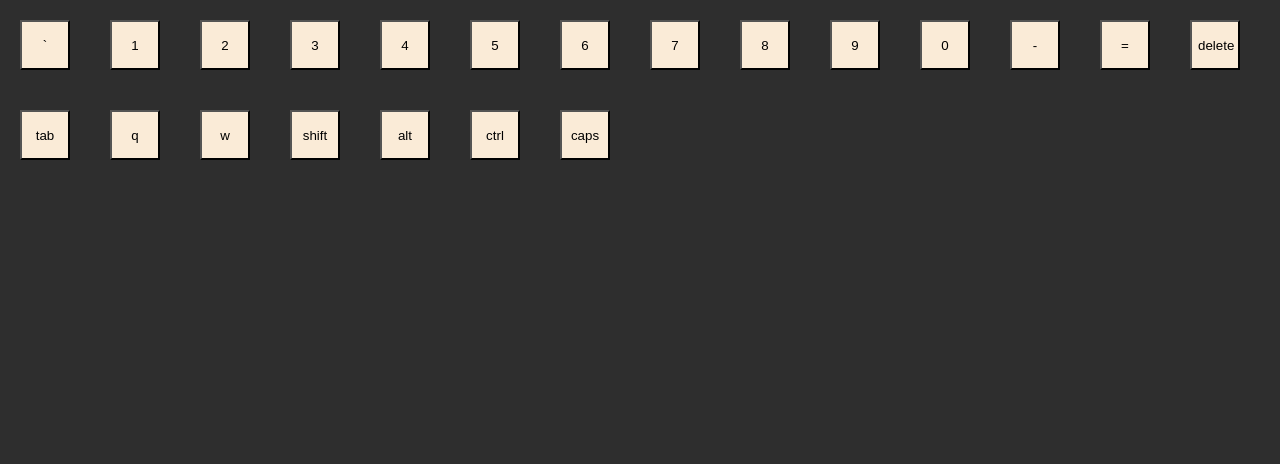
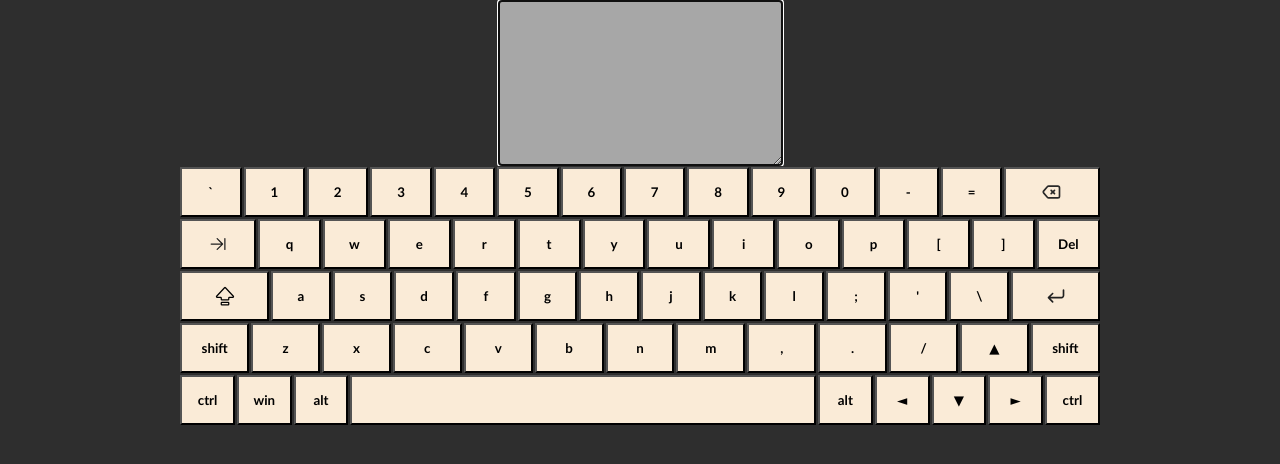
Before and after one commit to funduk1223/virtual-keyboard, a website: page index.html in a window 1280 px wide. Drawn offline with Linux system fonts and the light colour scheme.

Commit message:
fix: fix bug with shift and instancly caps method and bug with mouse click

```diff
--- a/index.html
+++ b/index.html
@@ -11,6 +11,7 @@
 
 <body>
   <section class="wrapper">
+    <textarea readonly autofocus="true" class="textarea" rows="10" cols="33" ></textarea>
     <div class="visual-keyboard">
     </div>
   </section>
--- a/keys.json
+++ b/keys.json
@@ -173,7 +173,7 @@
         "code": "Backspace",
         "element": {
             "en": {
-                "value": "delete"
+                "value": ""
             }
         }
     },
@@ -182,7 +182,7 @@
         "code": "Tab",
         "element": {
             "en": {
-                "value": "tab"
+                "value": "\t\t"
             }
         }
     },
@@ -212,12 +212,497 @@
             }
         }
     },
+    "KeyE": {
+        "type": "char",
+        "element": {
+            "en": {
+                "value": "e",
+                "shiftValue": "E"
+            },
+            "ru": {
+                "value": "у",
+                "shiftValue": "У"
+            }
+        }
+    },
+    "KeyR": {
+        "type": "char",
+        "element": {
+            "en": {
+                "value": "r",
+                "shiftValue": "R"
+            },
+            "ru": {
+                "value": "к",
+                "shiftValue": "К"
+            }
+        }
+    },
+    "KeyT": {
+        "type": "char",
+        "element": {
+            "en": {
+                "value": "t",
+                "shiftValue": "T"
+            },
+            "ru": {
+                "value": "е",
+                "shiftValue": "Е"
+            }
+        }
+    },
+    "KeyY": {
+        "type": "char",
+        "element": {
+            "en": {
+                "value": "y",
+                "shiftValue": "Y"
+            },
+            "ru": {
+                "value": "н",
+                "shiftValue": "Н"
+            }
+        }
+    },
+    "KeyU": {
+        "type": "char",
+        "element": {
+            "en": {
+                "value": "u",
+                "shiftValue": "U"
+            },
+            "ru": {
+                "value": "г",
+                "shiftValue": "Г"
+            }
+        }
+    },
+    "KeyI": {
+        "type": "char",
+        "element": {
+            "en": {
+                "value": "i",
+                "shiftValue": "I"
+            },
+            "ru": {
+                "value": "ш",
+                "shiftValue": "Ш"
+            }
+        }
+    },
+    "KeyO": {
+        "type": "char",
+        "element": {
+            "en": {
+                "value": "o",
+                "shiftValue": "O"
+            },
+            "ru": {
+                "value": "щ",
+                "shiftValue": "Щ"
+            }
+        }
+    },
+    "KeyP": {
+        "type": "char",
+        "element": {
+            "en": {
+                "value": "p",
+                "shiftValue": "P"
+            },
+            "ru": {
+                "value": "з",
+                "shiftValue": "З"
+            }
+        }
+    },
+    "BracketLeft": {
+        "type": "char",
+        "element": {
+            "en": {
+                "value": "[",
+                "shiftValue": "{"
+            },
+            "ru": {
+                "value": "х",
+                "shiftValue": "Х"
+            }
+        }
+    },
+    "BracketRight": {
+        "type": "char",
+        "element": {
+            "en": {
+                "value": "]",
+                "shiftValue": "}"
+            },
+            "ru": {
+                "value": "ъ",
+                "shiftValue": "Ъ"
+            }
+        }
+    },
+    "Delete": {
+        "type": "func",
+        "code": "Delete",
+        "element": {
+            "en": {
+                "value": "Del"
+            }
+        }
+    },
+    "CapsLock": {
+        "type": "func",
+        "code": "CapsLock",
+        "element": {
+            "en": {
+                "value": " "
+            }
+        }
+    },
+    "KeyA": {
+        "type": "char",
+        "element": {
+            "en": {
+                "value": "a",
+                "shiftValue": "A"
+            },
+            "ru": {
+                "value": "ф",
+                "shiftValue": "Ф"
+            }
+        }
+    },
+    "KeyS": {
+        "type": "char",
+        "element": {
+            "en": {
+                "value": "s",
+                "shiftValue": "S"
+            },
+            "ru": {
+                "value": "ы",
+                "shiftValue": "Ы"
+            }
+        }
+    },
+    "KeyD": {
+        "type": "char",
+        "element": {
+            "en": {
+                "value": "d",
+                "shiftValue": "D"
+            },
+            "ru": {
+                "value": "в",
+                "shiftValue": "В"
+            }
+        }
+    },
+    "KeyF": {
+        "type": "char",
+        "element": {
+            "en": {
+                "value": "f",
+                "shiftValue": "F"
+            },
+            "ru": {
+                "value": "а",
+                "shiftValue": "А"
+            }
+        }
+    },
+    "KeyG": {
+        "type": "char",
+        "element": {
+            "en": {
+                "value": "g",
+                "shiftValue": "G"
+            },
+            "ru": {
+                "value": "п",
+                "shiftValue": "П"
+            }
+        }
+    },
+    "KeyH": {
+        "type": "char",
+        "element": {
+            "en": {
+                "value": "h",
+                "shiftValue": "H"
+            },
+            "ru": {
+                "value": "р",
+                "shiftValue": "Р"
+            }
+        }
+    },
+    "KeyJ": {
+        "type": "char",
+        "element": {
+            "en": {
+                "value": "j",
+                "shiftValue": "J"
+            },
+            "ru": {
+                "value": "о",
+                "shiftValue": "О"
+            }
+        }
+    },
+    "KeyK": {
+        "type": "char",
+        "element": {
+            "en": {
+                "value": "k",
+                "shiftValue": "K"
+            },
+            "ru": {
+                "value": "л",
+                "shiftValue": "Л"
+            }
+        }
+    },
+    "KeyL": {
+        "type": "char",
+        "element": {
+            "en": {
+                "value": "l",
+                "shiftValue": "L"
+            },
+            "ru": {
+                "value": "д",
+                "shiftValue": "Д"
+            }
+        }
+    },
+    "Semicolon": {
+        "type": "char",
+        "element": {
+            "en": {
+                "value": ";",
+                "shiftValue": ":"
+            },
+            "ru": {
+                "value": "ж",
+                "shiftValue": "Ж"
+            }
+        }
+    },
+    "Quote": {
+        "type": "char",
+        "element": {
+            "en": {
+                "value": "'",
+                "shiftValue": "\""
+            },
+            "ru": {
+                "value": "э",
+                "shiftValue": "Э"
+            }
+        }
+    },
+    "Backslash": {
+        "type": "char",
+        "element": {
+            "en": {
+                "value": "\\",
+                "shiftValue": "|"
+            },
+            "ru": {
+                "value": "\\",
+                "shiftValue": "/"
+            }
+        }
+    },
+    "Enter": {
+        "type": "char",
+        "code": "Enter",
+        "element": {
+            "en": {
+                "value": "\n",
+                "shiftValue": "\n"
+            }
+        }
+    },
+
     "ShiftLeft": {
         "type": "func",
         "code": "ShiftLeft",
         "element": {
             "en": {
                 "value": "shift"
+            }
+        }
+    },
+    "KeyZ": {
+        "type": "char",
+        "element": {
+            "en": {
+                "value": "z",
+                "shiftValue": "Z"
+            },
+            "ru": {
+                "value": "я",
+                "shiftValue": "Я"
+            }
+        }
+    },
+    "KeyX": {
+        "type": "char",
+        "element": {
+            "en": {
+                "value": "x",
+                "shiftValue": "X"
+            },
+            "ru": {
+                "value": "ч",
+                "shiftValue": "Ч"
+            }
+        }
+    },
+    "KeyC": {
+        "type": "char",
+        "element": {
+            "en": {
+                "value": "c",
+                "shiftValue": "C"
+            },
+            "ru": {
+                "value": "с",
+                "shiftValue": "С"
+            }
+        }
+    },
+    "KeyV": {
+        "type": "char",
+        "element": {
+            "en": {
+                "value": "v",
+                "shiftValue": "V"
+            },
+            "ru": {
+                "value": "м",
+                "shiftValue": "М"
+            }
+        }
+    },
+    "KeyB": {
+        "type": "char",
+        "element": {
+            "en": {
+                "value": "b",
+                "shiftValue": "B"
+            },
+            "ru": {
+                "value": "и",
+                "shiftValue": "И"
+            }
+        }
+    },
+    "KeyN": {
+        "type": "char",
+        "element": {
+            "en": {
+                "value": "n",
+                "shiftValue": "N"
+            },
+            "ru": {
+                "value": "т",
+                "shiftValue": "Т"
+            }
+        }
+    },
+    "KeyM": {
+        "type": "char",
+        "element": {
+            "en": {
+                "value": "m",
+                "shiftValue": "M"
+            },
+            "ru": {
+                "value": "ь",
+                "shiftValue": "Ь"
+            }
+        }
+    },
+    "Comma": {
+        "type": "char",
+        "element": {
+            "en": {
+                "value": ",",
+                "shiftValue": "<"
+            },
+            "ru": {
+                "value": "б",
+                "shiftValue": "Б"
+            }
+        }
+    },
+    "Period": {
+        "type": "char",
+        "element": {
+            "en": {
+                "value": ".",
+                "shiftValue": ">"
+            },
+            "ru": {
+                "value": "ю",
+                "shiftValue": "Ю"
+            }
+        }
+    },
+    "Slash": {
+        "type": "char",
+        "element": {
+            "en": {
+                "value": "/",
+                "shiftValue": "?"
+            },
+            "ru": {
+                "value": ".",
+                "shiftValue": ","
+            }
+        }
+    },
+    "ArrowUp": {
+        "type": "char",
+        "element": {
+            "en": {
+                "value": "▲",
+                "shiftValue": "▲"
+            },
+            "ru": {
+                "value": "▲",
+                "shiftValue": "▲"
+            }
+        }
+    },
+    "ShiftRight": {
+        "type": "func",
+        "code": "ShiftRight",
+        "element": {
+            "en": {
+                "value": "shift"
+            }
+        }
+    },
+    "ControlLeft": {
+        "type": "func",
+        "code": "ControlLeft",
+        "element": {
+            "en": {
+                "value": "ctrl"
+            }
+        }
+    },
+    "MetaLeft": {
+        "type": "func",
+        "code": "MetaLeft",
+        "element": {
+            "en": {
+                "value": "win"
             }
         }
     },
@@ -230,22 +715,71 @@
             }
         }
     },
-    "ControlLeft": {
+    "Space": {
+        "type": "char",
+        "code": "Space",
+        "element": {
+            "en": {
+                "value": " ",
+                "shiftValue" : " "
+            }
+        }
+    },
+    "AltRight": {
         "type": "func",
-        "code": "ControlLeft",
+        "code": "AltLeft",
+        "element": {
+            "en": {
+                "value": "alt"
+            }
+        }
+    },
+    "ArrowLeft": {
+        "type": "char",
+        "element": {
+            "en": {
+                "value": "◄",
+                "shiftValue": "◄"
+            },
+            "ru": {
+                "value": "◄",
+                "shiftValue": "◄"
+            }
+        }
+    },
+    "ArrowDown": {
+        "type": "char",
+        "element": {
+            "en": {
+                "value": "▼",
+                "shiftValue": "▼"
+            },
+            "ru": {
+                "value": "▼",
+                "shiftValue": "▼"
+            }
+        }
+    },
+    "ArrowRight": {
+        "type": "char",
+        "element": {
+            "en": {
+                "value": "►",
+                "shiftValue": "►"
+            },
+            "ru": {
+                "value": "►",
+                "shiftValue": "►"
+            }
+        }
+    },
+    "ControlRight": {
+        "type": "func",
+        "code": "ControlRight",
         "element": {
             "en": {
                 "value": "ctrl"
             }
         }
-    },
-    "CapsLock": {
-        "type": "func",
-        "code": "CapsLock",
-        "element": {
-            "en": {
-                "value": "caps"
-            }
-        }
     }
 }
--- a/script.js
+++ b/script.js
@@ -1,6 +1,3 @@
-// TODO: create a vertual keyboard also from scripts
-const virtualKeyboard = document.querySelector('.visual-keyboard');
-
 class KeyButton {
   constructor(obj, lang) {
     this.type = obj.type;
@@ -22,7 +19,7 @@ class KeyButton {
         result = this.key.en;
         break;
       case 'ru':
-        result = this.key.ru == undefined ? this.key.en : this.key.ru;
+        result = this.key.ru === undefined ? this.key.en : this.key.ru;
         break;
       default:
         throw new Error('Can\'t recognize the language');
@@ -51,7 +48,7 @@ class KeyButton {
   toggleLanguage() {
     switch (this.lang) {
       case 'en':
-        this.mainLang = this.key.ru == undefined ? this.key.en : this.key.ru;
+        this.mainLang = this.key.ru === undefined ? this.key.en : this.key.ru;
         this.lang = 'ru';
         break;
       case 'ru':
@@ -71,9 +68,10 @@ class KeyButton {
 }
 
 class KeyBoard {
-  constructor(elem) {
+  constructor(elem, textArea) {
     this.elem = elem;
-    // elem.onclick = this.onClick.bind(this);
+    this.textArea = textArea;
+    this.input = '';
     this.keysList = {};
     this.language = 'en';
     this.isShiftPressed = false;
@@ -82,14 +80,10 @@ class KeyBoard {
     this.isCapsPressed = false;
   }
 
-  onClick(event) {
-    const element = event.target;
-    if (element.nodeName === 'BUTTON') {
-      console.log(`this.elem = ${this.elem} menu class = ${element.id}`);
-    }
-  }
-
   init(obj) {
+    let row = document.createElement('div');
+    row.className = 'visual-keyboard__row';
+    this.elem.appendChild(row);
     for (const key in obj) {
       // TODO: check local storage and get lang value; try catch and set default;
       const lang = 'en';
@@ -97,23 +91,34 @@ class KeyBoard {
       const keyButton = new KeyButton(element, lang);
       const htmlButton = this.createKeyButton(key, keyButton.value);
       this.keysList[key] = keyButton;
-      this.elem.appendChild(htmlButton);
+      row.appendChild(htmlButton);
+      if (key === 'Backspace'
+          || key === 'Delete'
+          || key === 'Enter'
+          || key === 'ShiftRight') {
+        row = document.createElement('div');
+        row.className = 'visual-keyboard__row';
+        this.elem.appendChild(row);
       }
-
+    }
+    console.log(this.keysList);
     return this.keysList;
   }
 
   createKeyButton(id, value) {
     const htmlButton = document.createElement('button');
-    htmlButton.className = 'key-button';
+    htmlButton.className = 'visual-keyboard__button';
     htmlButton.id = `${id}`;
     htmlButton.innerText = `${value}`;
+    console.log(id);
+
     htmlButton.addEventListener('mousedown', () => {
       this.buttonMouseDownHandler(htmlButton);
     });
     htmlButton.addEventListener('mouseup', () => {
       this.buttonMouseUpHandler(htmlButton);
     });
+
     return htmlButton;
   }
 
@@ -122,11 +127,11 @@ class KeyBoard {
     switch (active) {
       case true:
         htmlBtn = this.elem.querySelector(`#${elem}`);
-        htmlBtn.classList.add('key-button-active');
+        htmlBtn.classList.add('visual-keyboard__button_active');
         break;
       case false:
         htmlBtn = this.elem.querySelector(`#${elem}`);
-        htmlBtn.classList.remove('key-button-active');
+        htmlBtn.classList.remove('visual-keyboard__button_active');
         break;
 
       default:
@@ -164,9 +169,10 @@ class KeyBoard {
   capsButtons() {
     for (const k in this.keysList) {
       let btn;
+      // let reg = new RegExp(/[a-zа-я]/ig);
       const keyButton = this.keysList[k];
-
-      if (this.keysList[k].type === 'char') {
+      const result = keyButton.returnValue().match(/[a-zа-яё]/ig);
+      if (this.keysList[k].type === 'char' && result) {
         keyButton.toggleValue();
         btn = document.getElementById(k);
         btn.innerText = '';
@@ -177,17 +183,21 @@ class KeyBoard {
 
   buttonMouseUpHandler(htmlButton) {
     if (`${htmlButton.id}` in this.keysList) {
-      const entiresBtn = this.keysList[htmlButton.id];
-      // console.log(`type = ${entiresBtn.type} html value = '${htmlButton.innerText}' btn value = '${entiresBtn.value}' code button = ${entiresBtn.code}`);
-      this.buttonKeyUpHandler(entiresBtn.code);
+      this.buttonKeyUpHandler(htmlButton.id);
+      htmlButton.removeEventListener('mouseleave', () => {
+        this.buttonMouseUpHandler(htmlButton);
+      });
     }
   }
 
   buttonMouseDownHandler(htmlButton) {
     if (`${htmlButton.id}` in this.keysList) {
       const entiresBtn = this.keysList[htmlButton.id];
-      console.log(`type = ${entiresBtn.type} html value = '${htmlButton.innerText}' btn value = '${entiresBtn.value}' code button = ${entiresBtn.code}`);
-      this.buttonPressDownHandler(entiresBtn.code);
+      console.log(`type = ${entiresBtn.type} html value = '${htmlButton.innerText}' btn value = '${entiresBtn.value}' code button = ${htmlButton.id}`);
+      this.buttonPressDownHandler(htmlButton.id);
+      htmlButton.addEventListener('mouseleave', () => {
+        this.buttonMouseUpHandler(htmlButton);
+      });
     }
   }
 
@@ -200,7 +210,8 @@ class KeyBoard {
   }
 
   buttonPressDownHandler(btn) {
-    if (`${btn}` in this.keysList) {
+    if (`${btn}` in this.keysList) { // Functionality key
+      if (this.keysList[btn].type === 'func') {
         if (!this.isShiftPressed && (btn === 'ShiftLeft' || btn === 'ShiftRight')) {
           this.isShiftPressed = true;
           this.setActiveState(this.isShiftPressed, btn);
@@ -212,15 +223,21 @@ class KeyBoard {
           this.isAltPressed = true;
           this.setActiveState(this.isAltPressed, btn);
         } else if (btn === 'CapsLock') {
-        console.log(`CAPS has pressed! ${btn}`);
-
           this.isCapsPressed = !this.isCapsPressed;
           this.capsButtons();
           this.setActiveState(this.isCapsPressed, btn);
+        } else if (btn === 'Tab') {
+          this.input += '  ';
+          this.textArea.textContent = this.input;
+          this.setActiveState(true, btn);
+        } else if (btn === 'Backspace') {
+          this.setActiveState(true, btn);
         }
-      // Default:
-      else {
+      } else if (this.keysList[btn].type !== 'func') { // Default key:
         this.setActiveState(true, btn);
+        this.input += this.keysList[btn].value;
+        this.textArea.textContent = this.input;
+        console.log(this.input);
       }
 
       if (this.isCtrlPressed && this.isAltPressed) {
@@ -248,21 +265,30 @@ class KeyBoard {
     }
   }
 }
-
+// TODO: create a vertual keyboard also from scripts
+const virtualKeyboard = document.querySelector('.visual-keyboard');
+const textArea = document.querySelector('.textarea');
 let keyBoard;
 let KEYS;
 fetch('/keys.json')
   .then((response) => response.json())
   .then((responseJSON) => {
     KEYS = responseJSON;
-    keyBoard = new KeyBoard(virtualKeyboard);
+    keyBoard = new KeyBoard(virtualKeyboard, textArea);
     keyBoard.init(KEYS);
   });
 
 // Phisycal Keyboard handler to special buttons
-
 document.addEventListener('keydown', (event) => {
   const { code } = event;
+  if (code === 'Tab'
+  || code === 'Backspace'
+  || code === 'AltRight'
+  || code === 'ArrowLeft'
+  || code === 'ArrowDown'
+  || code === 'ArrowUp') {
+    event.preventDefault();
+  }
   keyBoard.buttonKeyDownHandler(code);
   console.log(`!! pressed btn = ${code}`);
 });
@@ -271,3 +297,7 @@ document.addEventListener('keyup', (event) => {
   const { code } = event;
   keyBoard.buttonKeyUpHandler(code);
 });
+
+// textArea.onblur = function() {
+//   textArea.focus();
+// }
--- a/style.css
+++ b/style.css
@@ -1,42 +1,111 @@
 * {
   margin: 0;
   background-color: rgb(46, 46, 46);
+  font-family:'Trebuchet MS', 'Lucida Sans Unicode', 'Lucida Grande', 'Lucida Sans', Arial, sans-serif;
+  font-style: normal;
+  font-weight: bolder;
 }
 
 .wrapper {
   display: flex;
-  flex-direction: row;
-  flex-wrap: wrap;
+  flex-direction: column;
   justify-content: center;
   align-items: center;
   height: 100%;
   width: 100%;
 }
 
+.textarea {
+  background-color: rgb(167, 167, 167);
+}
 
 .visual-keyboard {
+  display: flex;
   margin: 0 auto;
+  flex-direction: column;
+  flex-wrap: nowrap;
+  justify-content:  space-between;
+  align-items: center;
+  width: 90%;
+  height: 100%;
+}
+
+.visual-keyboard__row {
+  margin: 0;
+  width: 80%;
+  display: flex;
+  flex-direction: row;
+  justify-content: space-between;
+  flex-wrap: nowrap;
 }
 
 button {
-  width: 50px;
   height: 50px;
-  margin: 20px 20px;
+  width:  50px;
+  margin: 1px;
+  align-self: center;
+  flex-grow: 1;
 }
 
-.key-button {
+.visual-keyboard__button {
+  flex-grow: 1;
+  display: flex;
+  align-items: center;
+  justify-content: center;
   background-color: antiquewhite;
   transition: all 0.5s ease;
 }
 
-.key-button-active {
+.visual-keyboard__button_active {
   background-color: rgb(245, 97, 97);
 }
 
-.key-button:hover {
+.visual-keyboard__button:hover {
   background-color: rgb(219, 250, 215);
 }
 
-.key-button:active {
+.visual-keyboard__button:active {
   background-color: rgb(250, 149, 149);
 }
+
+img {
+  width: clamp(8px, 100%, 32px);
+  height: clamp(8px, 100%, 32px);
+  background-color: none;
+}
+
+#Backspace {
+  flex-grow: 4;
+  background-image: url("./media/icon/backspace-svgrepo-com.svg");
+  background-size: clamp(8px, 100%, 20px);
+  background-repeat: no-repeat;
+  background-position: center;
+}
+#Enter {
+  flex-grow: 4;
+  background-image: url("./media/icon/arrow-enter-svgrepo-com.svg");
+  background-size: clamp(8px, 100%, 20px);
+  background-repeat: no-repeat;
+  background-position: center;
+}
+#Space {
+  width: 50%;
+  background-image: url("./media/icon/");
+  background-size: clamp(8px, 100%, 20px);
+  background-repeat: no-repeat;
+  background-position: center;
+}
+#Tab {
+  flex-grow: 2;
+  background-image: url("./media/icon/keyboard-tab-svgrepo-com.svg");
+  background-size: clamp(8px, 100%, 20px);
+  background-repeat: no-repeat;
+  background-position: center;
+}
+#CapsLock {
+  flex-grow: 4;
+  background-image: url("./media/icon/capslock-svgrepo-com.svg");
+  background-size: clamp(8px, 100%, 20px);
+  background-repeat: no-repeat;
+  background-position: center;
+}
```
Also changed, not shown: media/icon/arrow-enter-svgrepo-com.svg (added), media/icon/backspace-svgrepo-com.svg (added), media/icon/backspace.png (added), media/icon/capslock-svgrepo-com.svg (added), media/icon/keyboard-tab-svgrepo-com.svg (added). Lines whose indentation alone changed are shown as unchanged.
